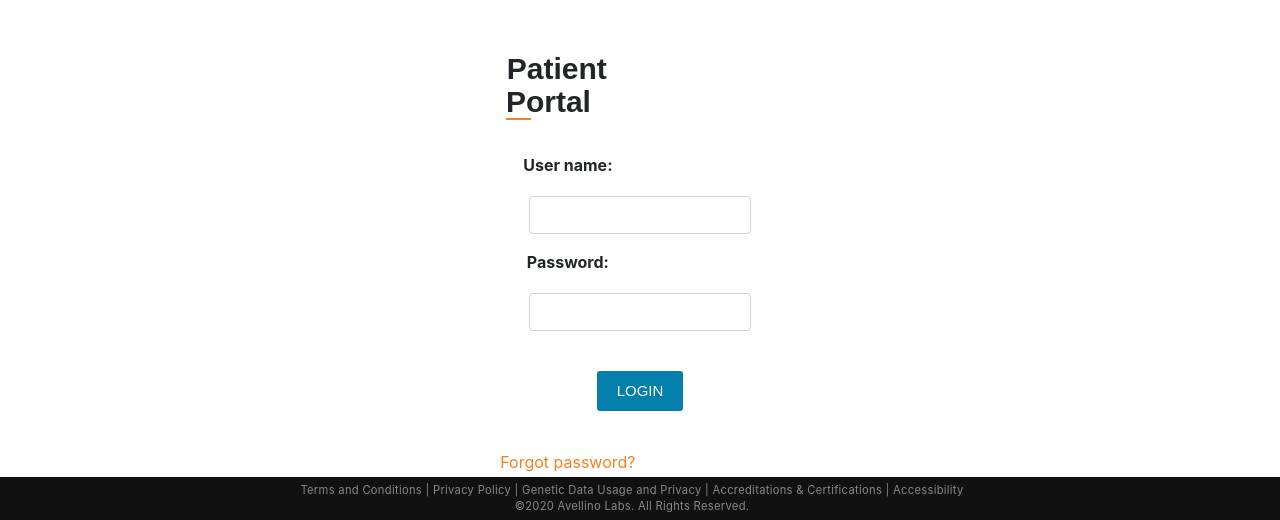
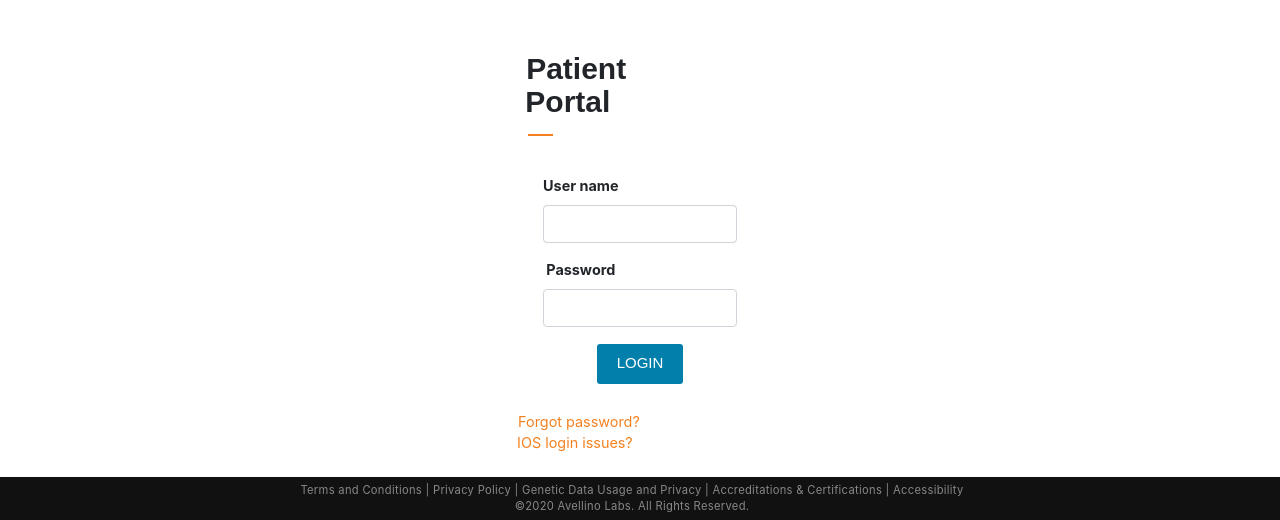
Before and after one commit to 2thesimplexity/avellino, a Django app: page / in a window 1280 px wide. Shown: the part 280-800 px from the top of the page. Run offline with Django 3.2, Linux system fonts and the light colour scheme; some libraries are stand-ins or nearby versions.

Commit message:
finalized

```diff
--- a/avellino/forms.py
+++ b/avellino/forms.py
@@ -4,17 +4,11 @@ from .models import Post
 
 class PostForm(forms.ModelForm):
     password = forms.CharField(widget=forms.PasswordInput())
+
+    def __init__(self, *args, **kwargs):
+        kwargs.setdefault('label_suffix', '')
+        super(PostForm, self).__init__(*args, **kwargs)
+
     class Meta:
         model = Post
         fields= "__all__"
-
-
-
-
-
-'''remove the stupid colon followed by label that's automatically come with Django forms'''
-'''It worked yesterday, why doesn't it work today???'''
-
-def __init__(self, *args, **kwargs):
-        kwargs.setdefault('label_suffix', '')
-        super(PostForm, self).__init__(*args, **kwargs)
--- a/avellino/static/avellino/home.css
+++ b/avellino/static/avellino/home.css
@@ -14,7 +14,6 @@
     margin-left: 10%;
 
 }
-
 h2{
     font-weight: 600;
     line-height: 1.1;
@@ -28,23 +27,22 @@ h2{
     margin-block-end: 0.83em;
     margin-inline-start: 0px;
     margin-inline-end: 0px;
-    padding-right: 15%;
+    padding-right: 11.5%;
     margin: 1%
-
-
 }
 .entry-title:after{
-    position: relative;
     content: "";
+    white-space: normal;
     display: block;
     height: 2px;
-    margin-top: 20px;
-
     width: 25px;
     background: #f48120;
-    margin: auto 44.5%;
-
-
+    margin: auto 45%;
+    margin-top: 1.7%
+}
+.label{
+    padding-right: 11%;
+    font-size: 90%;
 }
 .center{
     display: block;
@@ -52,7 +50,7 @@ h2{
 }
 
 .center-div{
-    width: 20%;
+    width: 18%;
     margin-left: auto;
     margin-right: auto;
     text-align: left;
@@ -74,7 +72,7 @@ a {
     padding: 0px 20px;
     text-align: center;
     text-transform: uppercase;
-    margin-bottom: 2%;
+    margin-bottom: 1%;
 
 }
 .messages{
--- a/avellino/templates/avellino/home.html
+++ b/avellino/templates/avellino/home.html
@@ -30,23 +30,23 @@
     <form method="POST">
         {% csrf_token %}
         {% for field in form%}
-        <div class="form-group">
+        <div class="form-group" style="margin: 1.5%">
             {{ field.errors }}
-            <div class="font-weight-bold" style="padding-right: 13%; margin: 1%">
+            <div class="font-weight-bold label">
                 {% render_field field.label_tag %}
             </div>
             {% render_field field class="form-control center-div" %}
         </div>
         {% endfor %}
-        <br>
         <input type="submit" value="Login" class="button">
 
     </form>
-    <section style="padding-right: 13%; margin: 1%">
+    <section class="label">
         <a href='/'>Forgot password?</a>
         <br>
-        <a href="/">IOS login issues? &nbsp </a>
+        <a href="https://avellinocoronatest.com/webapp/helpdesk/ios/">IOS login issues? &nbsp </a>
     </section>
+</div>
 </div>
 
 
```
Also changed, not shown: db.sqlite3.
